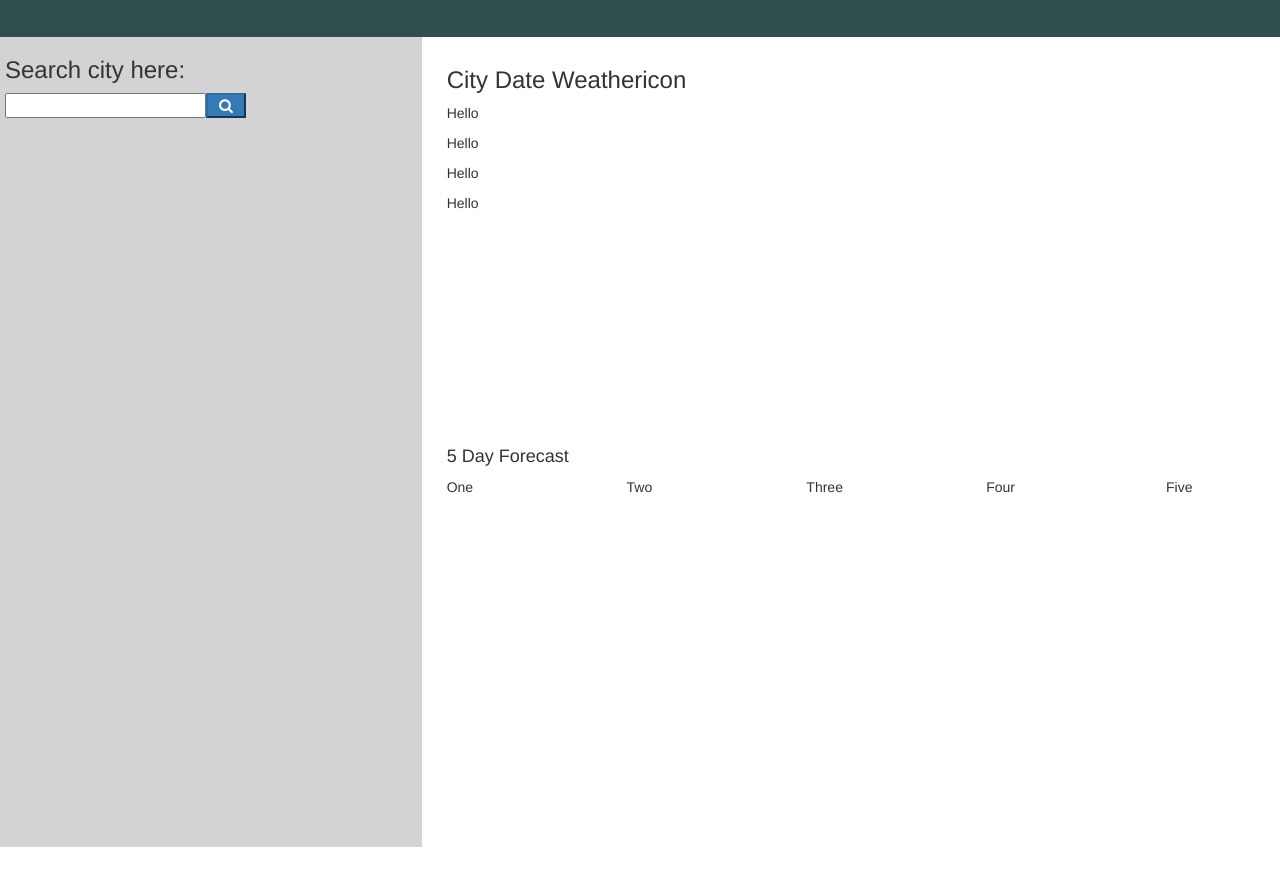
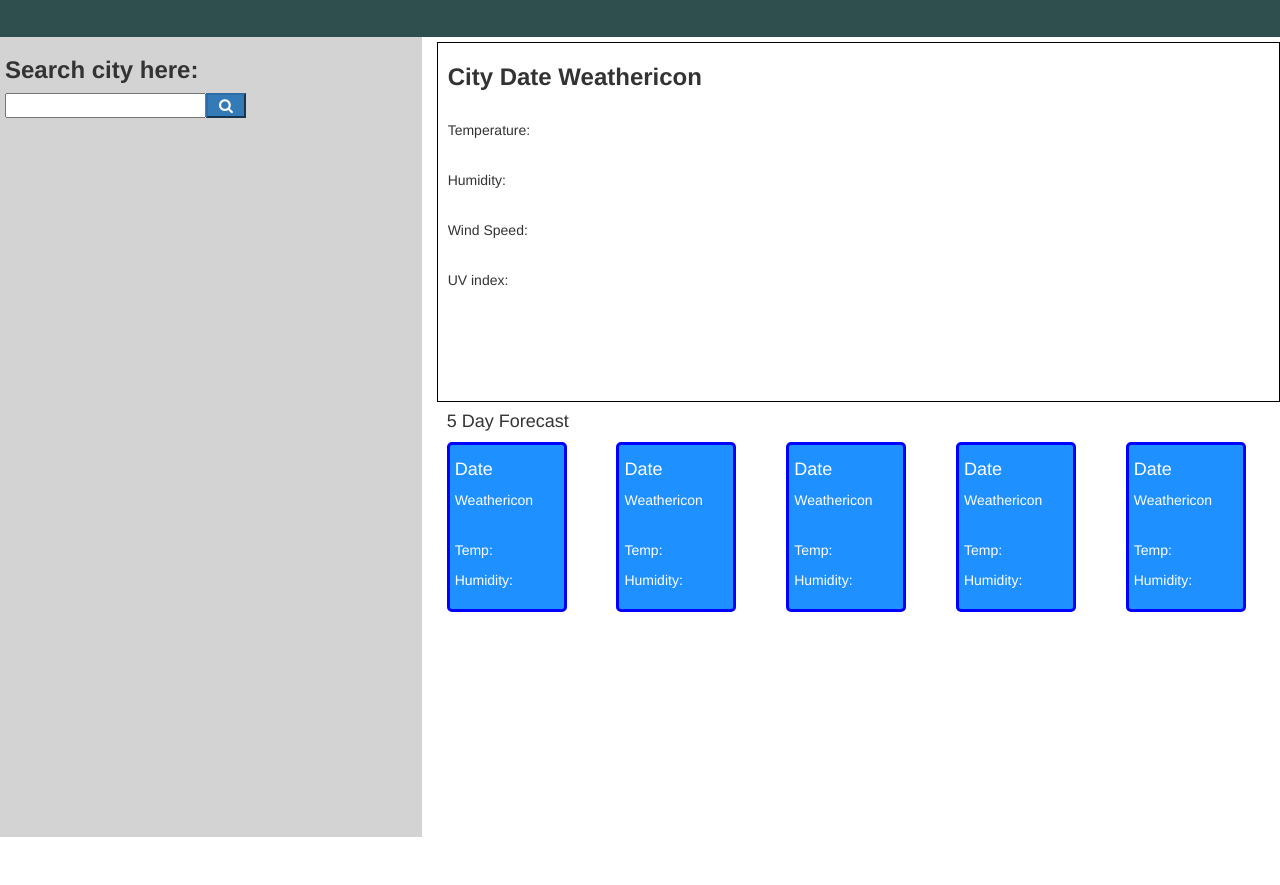
Before and after one commit to sid-666/Weather-Dashboard, a plain HTML site: page index.html in a window 1280 px wide. Shown: the part 43-928 px from the top of the page. Drawn offline with nearby package versions, Linux system fonts and the light colour scheme; no server answers.

Commit message:
started developing the click event and testing the response from API

```diff
--- a/index.html
+++ b/index.html
@@ -18,25 +18,69 @@
             <div class = "searcharea col-4">
                 <h3> Search city here:</h3>
                 <input type="text" class="input">
-                <button class ="fa fa-search btn-primary"></button>
+                <button class ="fa fa-search btn-primary" id="searchbutton"></button>
                 <div class= "searchhistorybtnarea"></div>
             </div>
             <div class = "weatherdatadisplay col-8">
                 <div class="citynowweatherdata card-body">
                     <h3>City Date Weathericon</h3>
-                    <p>Hello</p>
-                    <p>Hello</p>
-                    <p>Hello</p>
-                    <p>Hello</p>
+                    <br>
+                    <p>Temperature:</p>
+                    <br>
+                    <p>Humidity:</p>
+                    <br>
+                    <p>Wind Speed:</p>
+                    <br>
+                    <p>UV index:</p>
                 </div>
                 <div class="weeksweather">
                     <h4>5 Day Forecast</h4>
                     <div class="forecast display row">
-                        <div class="col-xs-2" id="p1">One</div>
-                        <div class="col-xs-2 col-half-offset" id="p2">Two</div>
-                        <div class="col-xs-2 col-half-offset" id="p3">Three</div>
-                        <div class="col-xs-2 col-half-offset" id="p4">Four</div>
-                        <div class="col-xs-2 col-half-offset" id="p5">Five</div>
+                        <div class="col-xs-2" id="p1">
+                            <div class ="WF one">
+                                <h4> Date</h4>
+                                <p>Weathericon</p>
+                                <br>
+                                <p>Temp:</p>
+                                <p>Humidity:</p>
+                            </div>
+                        </div>
+                        <div class="col-xs-2 col-half-offset" id="p2">
+                            <div class ="WF two">
+                                <h4> Date</h4>
+                                <p>Weathericon</p>
+                                <br>
+                                <p>Temp:</p>
+                                <p>Humidity:</p>
+                            </div>
+                        </div>
+                        <div class="col-xs-2 col-half-offset" id="p3">
+                            <div class ="WF three">
+                                <h4> Date</h4>
+                                <p>Weathericon</p>
+                                <br>
+                                <p>Temp:</p>
+                                <p>Humidity:</p>
+                            </div>
+                        </div>
+                        <div class="col-xs-2 col-half-offset" id="p4">
+                            <div class ="WF four">
+                                <h4> Date</h4>
+                                <p>Weathericon</p>
+                                <br>
+                                <p>Temp:</p>
+                                <p>Humidity:</p>
+                            </div>
+                        </div>
+                        <div class="col-xs-2 col-half-offset" id="p5">
+                            <div class ="WF five">
+                                <h4> Date</h4>
+                                <p>Weathericon</p>
+                                <br>
+                                <p>Temp:</p>
+                                <p>Humidity:</p>
+                            </div>
+                        </div>
                     </div>
                 </div>
             </div>
--- a/script.js
+++ b/script.js
@@ -1,23 +1,42 @@
     // This is our API key. Add your own API key between the ""
-    var APIKey = "6261fa55f519561be7caea838a0ef085";
-    var cityname = $("input").val().trim()
+    var APIKey = "e5d3d883d923c69ea77aa69a9e9734ab";
+    var newSPI = "6261fa55f519561be7caea838a0ef085"
+    var cityname;
+    // Here we are building the URL we need to query the database
+    var today = new Date();
+    var dd = today.getDate();
 
-    // Here we are building the URL we need to query the database
-    var queryURL = "https://api.openweathermap.org/data/2.5/weather?q=" + cityname + "&appid=" + APIKey;
+    var mm = today.getMonth()+1;
+    var yyyy = today.getFullYear();
+    if(dd<10)
+    {
+    dd='0'+dd;
+    }
 
-    $.ajax({
-        url: queryURL,
-        method: "GET"
-      }).then(function(response) {
+    if(mm<10)
+    {
+        mm='0'+mm;
+    }
+    today = mm+'/'+dd+'/'+yyyy;
 
-        // Create CODE HERE to Log the queryURL
-        console.log(queryURL)
-        // Create CODE HERE to log the resulting object
-        console.log(response)
-        // Create CODE HERE to calculate the temperature (converted from Kelvin)
 
-        // Create CODE HERE to transfer content to HTML
-        // Hint: To convert from Kelvin to Fahrenheit: F = (K - 273.15) * 1.80 + 32
-        // Create CODE HERE to dump the temperature content into HTML
+    $("#searchbutton").click(function(){
+        localStorage.setItem("cityname",$(".input").val().trim());
+        cityname = localStorage.getItem("cityname")
+        var queryURL = "https://api.openweathermap.org/data/2.5/weather?q="+cityname+"&appid="+newSPI
+        $.ajax({
+            url: queryURL,
+            method: "GET"
+          }).then(function(response) {
+              // Create CODE HERE to log the resulting object
+            console.log(response)
+            var latitude = response.coord.lat
+            var longitude = response.coord.lon
+            return $.ajax({
+                url: "https://api.openweathermap.org/data/2.5/onecall?lat="+latitude+"&lon="+longitude+"&exclude=minutely,hourlydaily&appid="+ newSPI
+            }).then(function(response){
+                console.log(response)
+            })
+        })
 
-      });
+    })
--- a/style.css
+++ b/style.css
@@ -14,16 +14,16 @@ body{
     height: 100vh;
 }
 .col-half-offset{
-    margin-left:4.166666667%
+    margin-left:3.0%
 }
 .card-body{
-    padding-top: 10px;
+    padding-top: 1px;
     padding-bottom: 20px;
     padding-left: 10px;
 }
 .weeksweather{
     padding-left: 10px;
-    height: 50vh;
+    height: 35vh;
 }
 .header{
     background-color: darkslategray;
@@ -40,7 +40,11 @@ body{
     padding-top: 0px;
 }
 .citynowweatherdata{
-    height: 50vh;
+    height: 45vh;
+    margin-top: 5px;
+    border-style: solid;
+    border-width: thin;
+    border-color: black;
 }
 input{
     float: left;
@@ -55,3 +59,16 @@ input{
     height: 25px;
     color: white;
 }
+.WF{
+    padding: 5px;
+    background-color: dodgerblue;
+    border-radius: 5px;
+    border-style: solid;
+    border-color: blue;
+    color: white;
+    height: 170px;
+    width: 120px;
+}
+h3{
+    font-weight: bold;
+}
```
